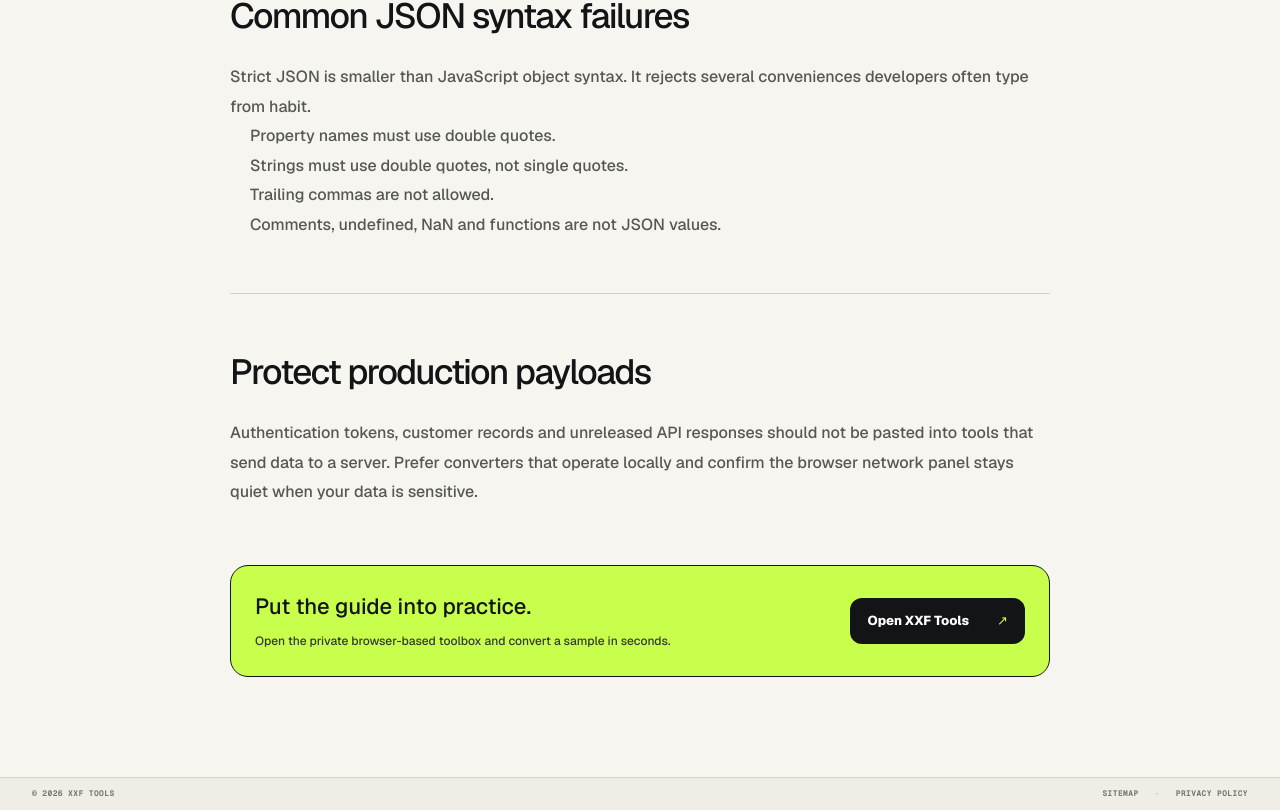
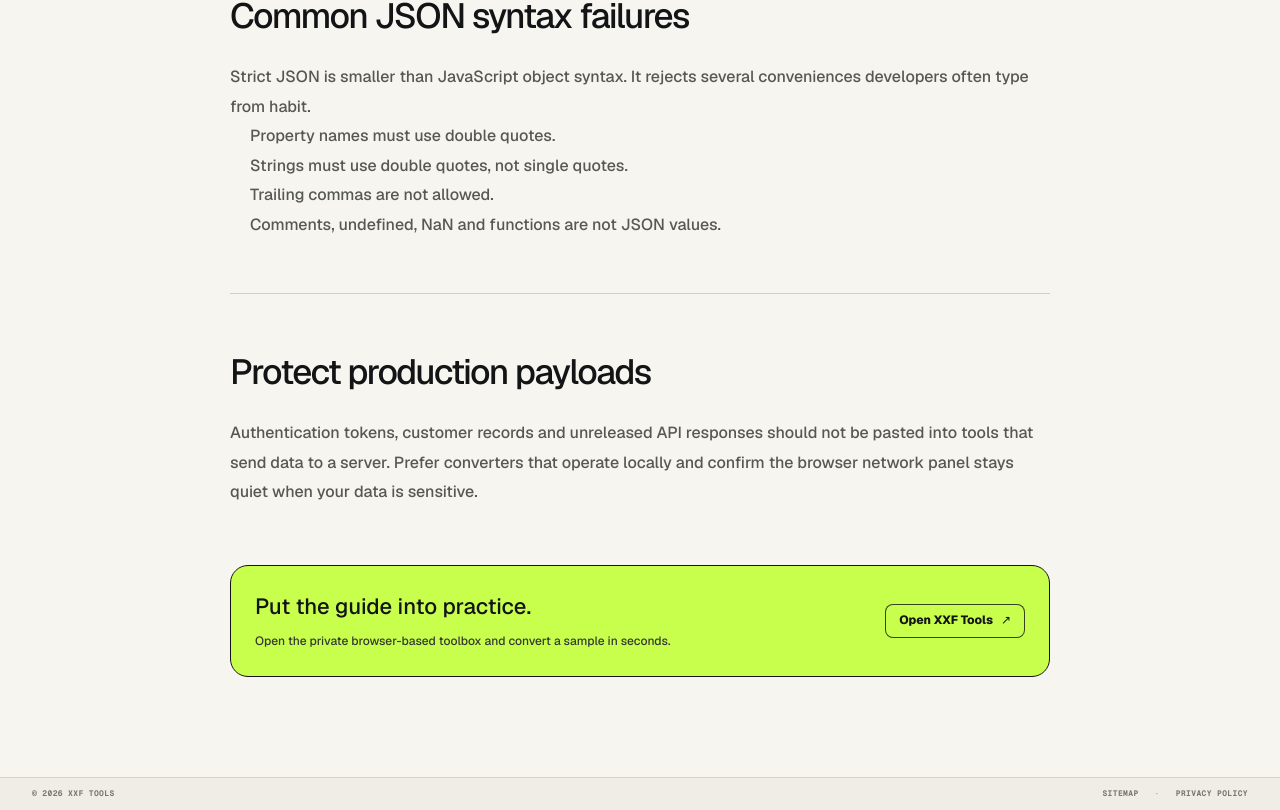
Before and after one commit to sufaith/xxf-json-frontend-toolbox, a Next.js app: page /guides/how-to-format-and-validate-json in a window 1280 px wide. Shown: the part 881-1691 px from the top of the page. Built offline with nearby package versions, Linux system fonts and the light colour scheme.

Commit message:
Simplify shared button styles

```diff
--- a/app/globals.css
+++ b/app/globals.css
@@ -107,11 +107,13 @@ button, select { cursor: pointer; }
 .hero h1 em { color: var(--violet); font-style: normal; white-space: nowrap; }
 .hero__copy > p { max-width: 590px; margin: 0; color: #555850; font-size: 19px; line-height: 1.58; letter-spacing: -.01em; }
 .hero__actions { display: flex; align-items: center; gap: 24px; margin-top: 31px; }
-.primary-button { display: inline-flex; align-items: center; justify-content: center; gap: 28px; border: 0; border-radius: 12px; background: var(--ink); color: white; padding: 13px 17px; font-size: 13px; font-weight: 760; box-shadow: 4px 4px 0 var(--acid); transition: transform .18s, box-shadow .18s; }
-.primary-button:hover { transform: translate(-1px,-1px); box-shadow: 6px 6px 0 var(--acid); }
-.primary-button:active { transform: translate(2px,2px); box-shadow: 1px 1px 0 var(--acid); }
-.primary-button span { color: var(--acid); }
-.primary-button--large { padding: 16px 19px; border-radius: 13px; font-size: 14px; }
+.primary-button { display: inline-flex; align-items: center; justify-content: center; gap: 8px; min-height: 34px; border: 1px solid rgba(18,20,22,.8); border-radius: 8px; background: var(--acid); color: var(--ink); padding: 9px 13px; font-size: 12px; font-weight: 720; line-height: 1.1; box-shadow: none; transition: background .16s, border-color .16s, color .16s, transform .16s; }
+.primary-button:hover:not(:disabled) { border-color: var(--ink); background: #d9ff77; transform: translateY(-1px); }
+.primary-button:active:not(:disabled) { transform: translateY(0); }
+.primary-button:focus-visible, .ghost-button:focus-visible { outline: 2px solid var(--violet); outline-offset: 2px; }
+.primary-button:disabled { cursor: not-allowed; opacity: .48; }
+.primary-button span { color: var(--ink); }
+.primary-button--large { min-height: 40px; padding: 11px 15px; border-radius: 8px; font-size: 13px; }
 .underlined-link, .text-link { border-bottom: 1px solid var(--ink); padding-block: 8px 4px; font-size: 13px; font-weight: 720; }
 .hero__stats { display: flex; gap: 26px; margin: 34px 0 0; }
 .hero__stats div { padding-right: 26px; border-right: 1px solid var(--line); }
@@ -181,8 +183,8 @@ button, select { cursor: pointer; }
 .editor-panel textarea { display: block; width: 100%; height: 340px; resize: vertical; border: 0; outline: 0; background: transparent; color: #d9ff83; padding: 19px; font: 500 12px/1.78 var(--font-mono), monospace; tab-size: 2; }
 .editor-panel textarea::placeholder { color: #6f746d; }
 .editor-panel__actions { min-width: 0; display: flex; align-items: center; gap: 6px; }
-.ghost-button { display: inline-flex; align-items: center; white-space: nowrap; border: 1px solid #45494d; border-radius: 7px; background: #272a2e; color: #cfd2cb; padding: 6px 8px; font: 600 9px/1.1 var(--font-mono), monospace; }
-.ghost-button:hover:not(:disabled) { border-color: #777c75; color: white; }
+.ghost-button { display: inline-flex; align-items: center; justify-content: center; min-height: 32px; white-space: nowrap; border: 1px solid #50555a; border-radius: 8px; background: #272a2e; color: #d4d8d0; padding: 8px 11px; font: 600 9px/1.1 var(--font-mono), monospace; transition: background .16s, border-color .16s, color .16s; }
+.ghost-button:hover:not(:disabled) { border-color: #858b83; background: #303438; color: white; }
 .ghost-button:disabled { opacity: .4; cursor: not-allowed; }
 .editor-toolbar { position: relative; display: flex; align-items: center; gap: 3px; }
 .editor-toolbar__separator { width: 1px; height: 17px; margin-inline: 2px; background: #45494d; }
```
Also changed, not shown: 1 other file (tests, documents, lock files or other folders).
